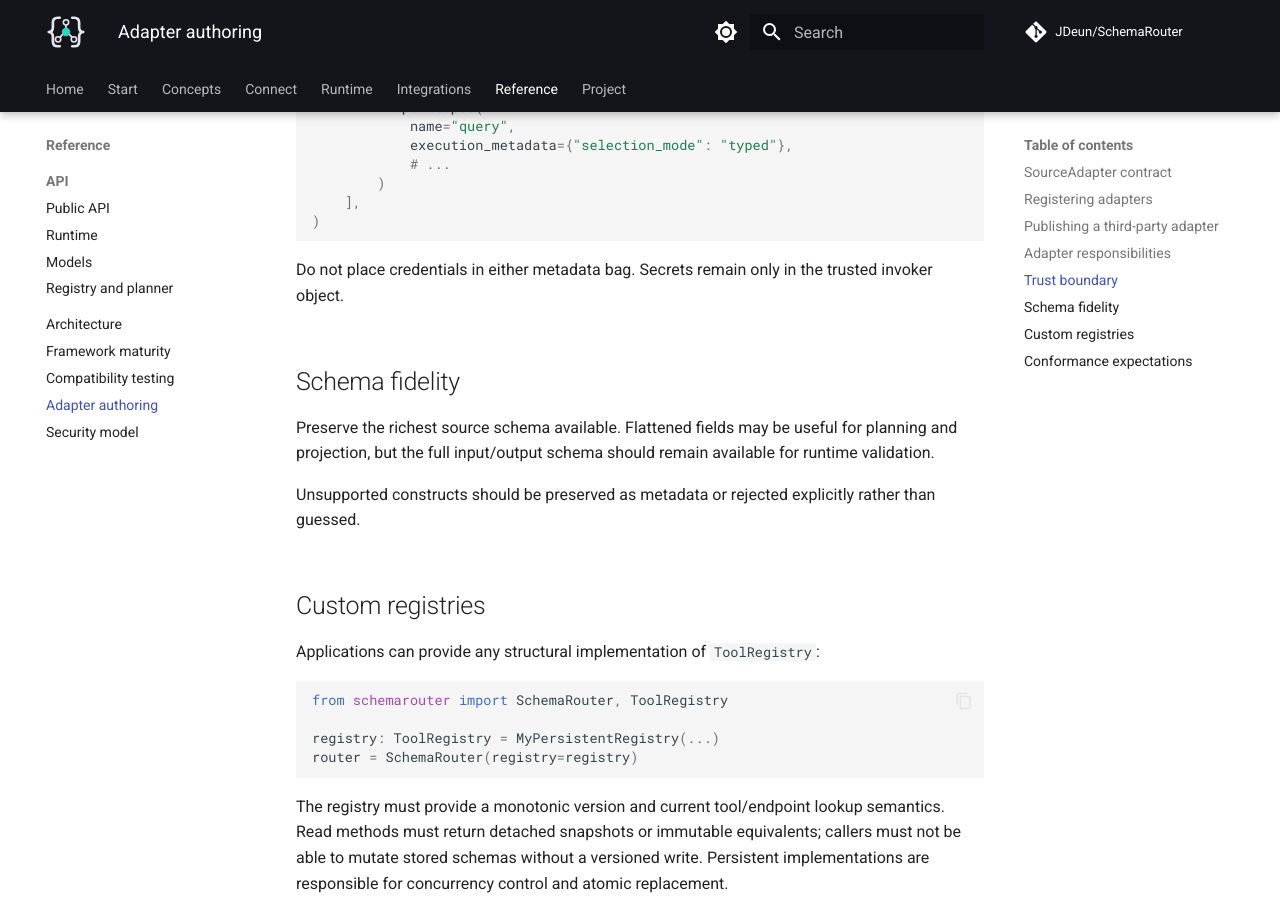
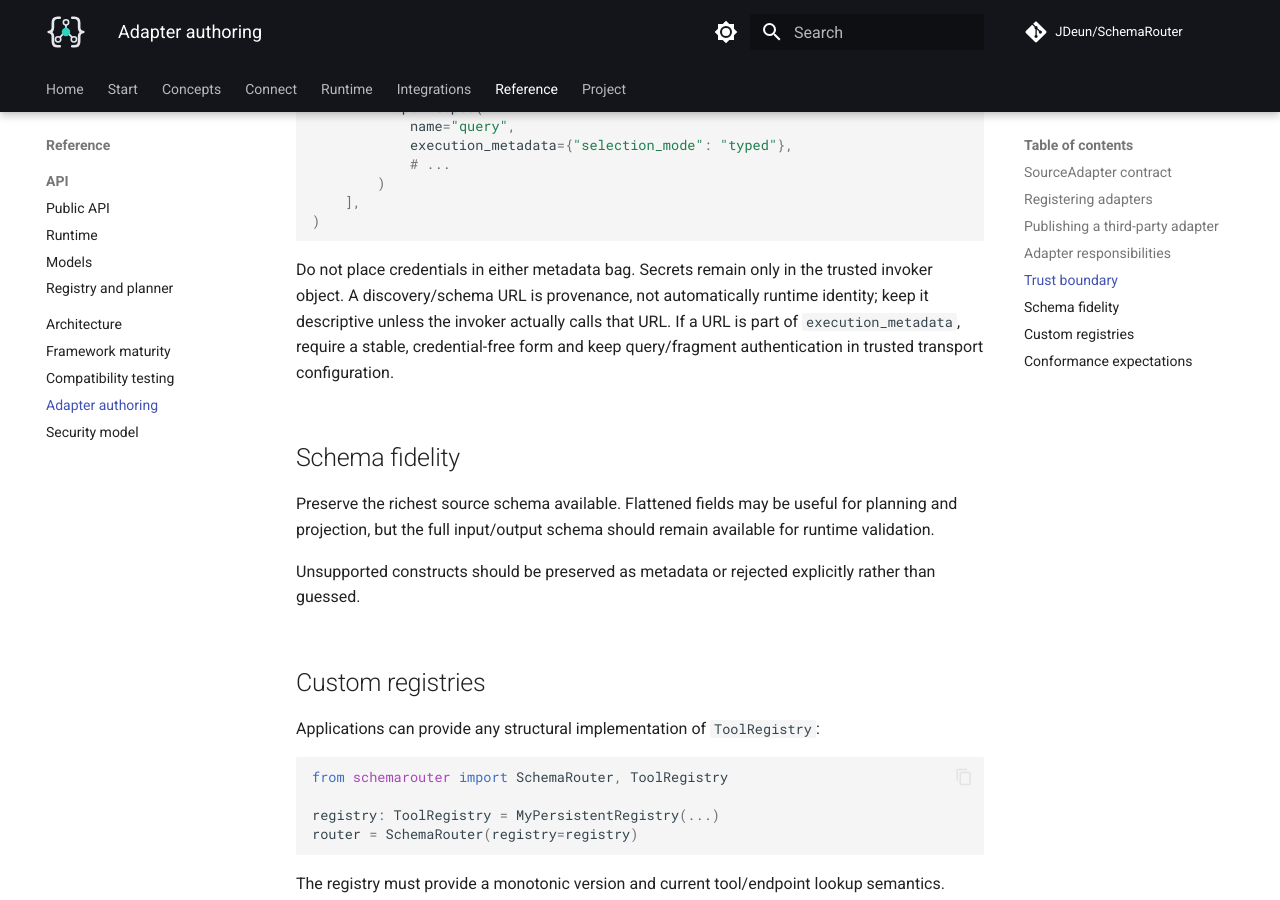
Before and after one commit to JDeun/SchemaRouter, an MkDocs documentation site: the page built from docs/adapter-authoring.md, in a window 1280 px wide and 900 px high, scrolled down 2982 px. Built offline with MkDocs 1.6.1 and Material for MkDocs 9.7.7, drawn with Linux system fonts in a browser that asks for light colours; comment, search, counter and statistics services are not loaded.

Commit message:
docs: define safe URL execution identity

````diff
--- a/docs/adapter-authoring.md
+++ b/docs/adapter-authoring.md
@@ -134,6 +134,9 @@ tool = ToolSpec(
 ```
 
 Do not place credentials in either metadata bag. Secrets remain only in the trusted invoker object.
+A discovery/schema URL is provenance, not automatically runtime identity; keep it descriptive unless
+the invoker actually calls that URL. If a URL is part of `execution_metadata`, require a stable,
+credential-free form and keep query/fragment authentication in trusted transport configuration.
 
 ## Schema fidelity
 
````
